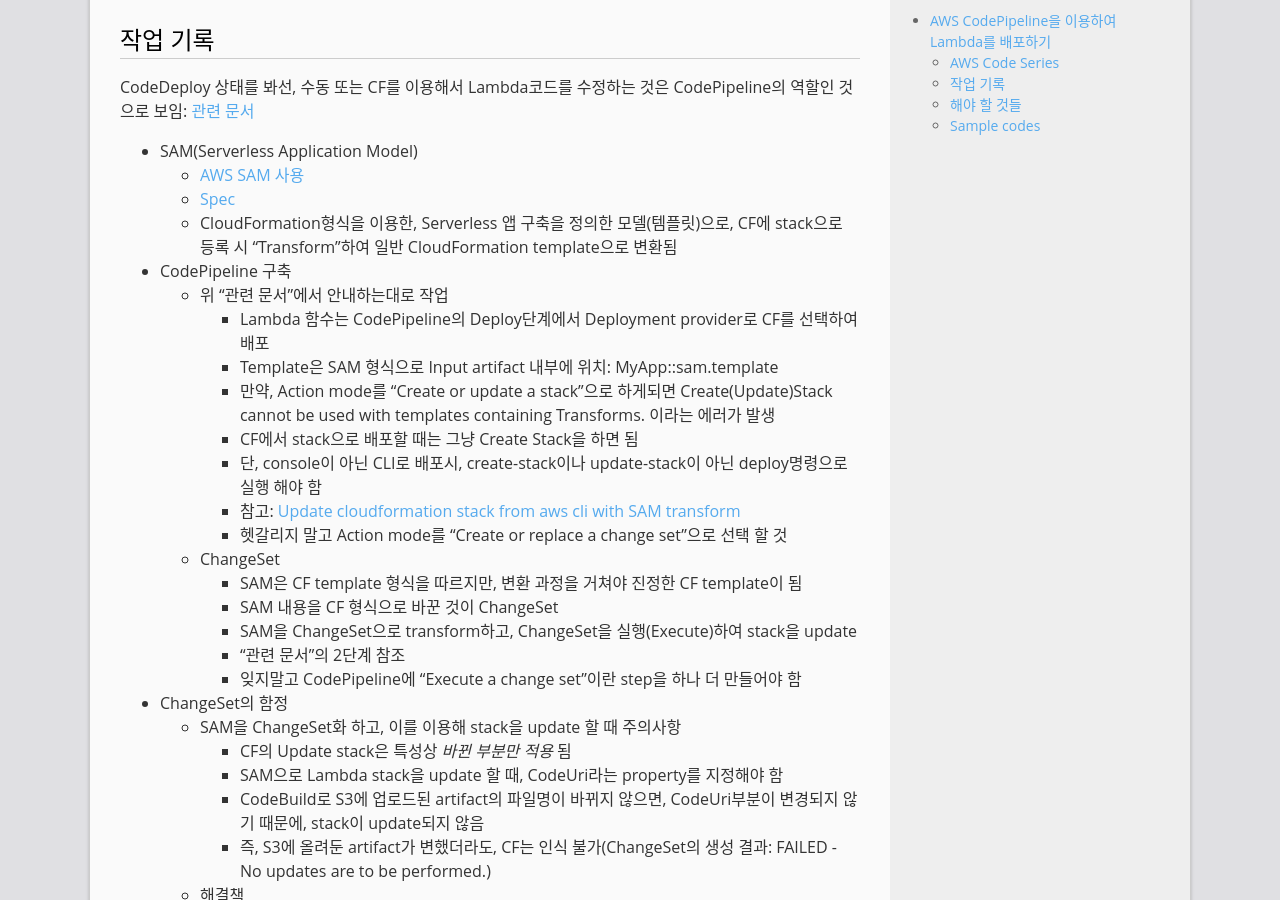
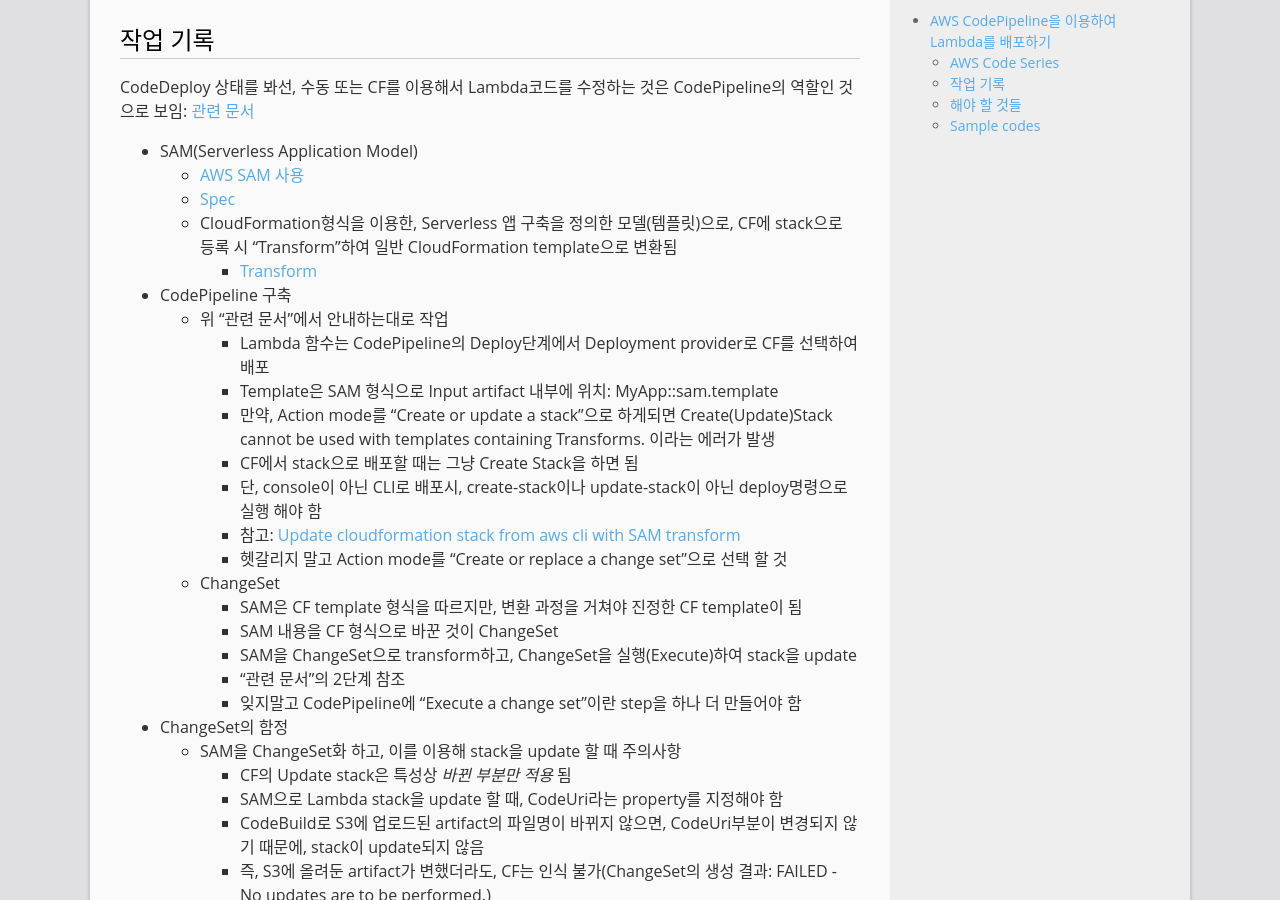
Before and after one commit to mystria/mystria.github.io, a Jekyll site: the page built from _posts/2018-04-30-aws-codepipeline-lambda-deploy.md, in a window 1280 px wide and 900 px high, scrolled down 1713 px. Built offline with Jekyll 4.4.1, drawn with Linux system fonts in a browser that asks for light colours; comment, search, counter and statistics services are not loaded.

Commit message:
Minor modification of post

```diff
--- a/_posts/2018-04-30-aws-codepipeline-lambda-deploy.md
+++ b/_posts/2018-04-30-aws-codepipeline-lambda-deploy.md
@@ -60,6 +60,7 @@
     + [AWS SAM 사용](https://docs.aws.amazon.com/ko_kr/lambda/latest/dg/serverless_app.html)
     + [Spec](https://github.com/awslabs/serverless-application-model/blob/develop/versions/2016-10-31.md#awsserverlessfunction)
     + CloudFormation형식을 이용한, Serverless 앱 구축을 정의한 모델(템플릿)으로, CF에 stack으로 등록 시 "Transform"하여 일반 CloudFormation template으로 변환됨
+      - [Transform](https://docs.aws.amazon.com/ko_kr/AWSCloudFormation/latest/UserGuide/transform-section-structure.html)
 
   * CodePipeline 구축
     + 위 "관련 문서"에서 안내하는대로 작업
```
